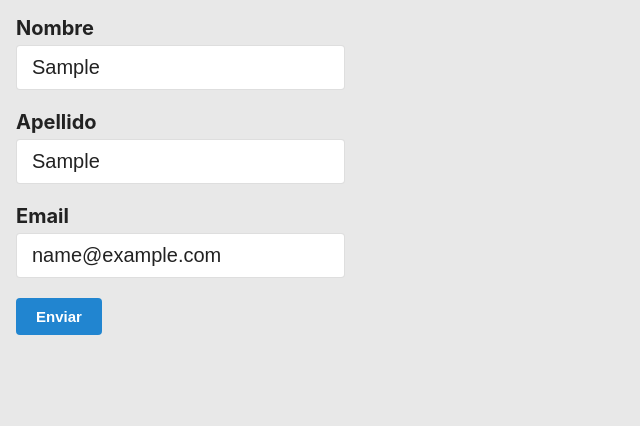
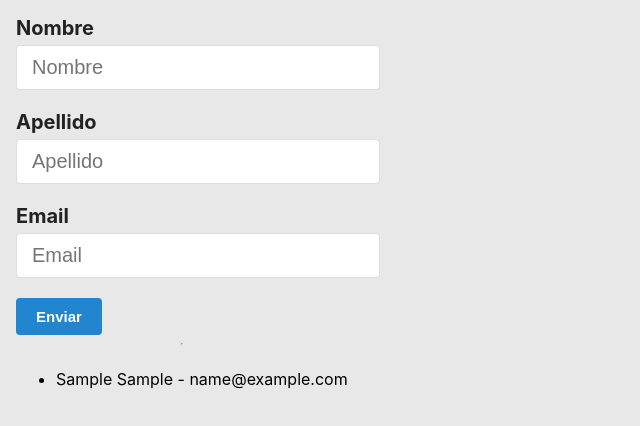
Before and after one commit to mattid89/react-typescript, a React (Create React App) app: page / in a window 1280 px wide. Both pictures are taken after typing "Sample", "Sample", "name@example.com" into the empty fields and a click on the button "Enviar". Shown: the top 426 px of the page, without its empty margins (0-640 px from the left). Built offline with nearby package versions, Linux system fonts and the light colour scheme.

Commit message:
refactor del formulario con hooks para mejorar re-renders. instalo formik.

```diff
--- a/package.json
+++ b/package.json
@@ -16,6 +16,7 @@
     "@types/react": "^17.0.37",
     "@types/react-dom": "^17.0.11",
     "axios": "^0.26.1",
+    "formik": "^2.2.9",
     "react": "^17.0.2",
     "react-dom": "^17.0.2",
     "react-scripts": "4.0.3",
--- a/src/Components/Formulario/index.tsx
+++ b/src/Components/Formulario/index.tsx
@@ -1,56 +1,29 @@
 import { useState } from "react";
-import useFormulario from "src/Hooks/UseFormulario";
 import { FormularioData } from "src/Models/FormularioData";
-import Button from "./button";
-import Input from "./Input";
+import UserForm from "./userForm";
 
 const Formulario = () => {
-  const initialObject = {
-    name: "",
-    apellido: "",
-    email: "",
-  };
   const [usuarios, setUsuarios] = useState<FormularioData[]>([])
-  const [formulario, handleChange] = useFormulario(initialObject);
 
-  const submit = (e: any) => {
-    e.preventDefault()
+  const submit = (usuario: FormularioData) => {
     setUsuarios([
       ...usuarios,
-      formulario,
+      usuario,
     ])
-    return {}
   }
 
-  console.log(formulario);
   return (
-    <form onSubmit={submit}>
-      <Input
-        label="Nombre"
-        name="name"
-        placeholder="Nombre"
-        value={formulario.name}
-        onChange={handleChange}
-      />
-
-      <Input
-        label="Apellido"
-        name="apellido"
-        placeholder="Apellido"
-        value={formulario.apellido}
-        onChange={handleChange}
-      />
-
-      <Input
-        label="Email"
-        name="email"
-        placeholder="Email"
-        value={formulario.email}
-        onChange={handleChange}
-      />
-
-      <Button>Enviar</Button>
-    </form>
+    <div className="flex-column">
+      <UserForm submit={submit} />
+      <hr />
+      <ul>
+        {usuarios.map((usuario) => (
+          <li key={usuario.email}>
+            {usuario.name} {usuario.apellido} - {usuario.email}
+          </li>
+        ))}
+      </ul>
+    </div>
   );
 };
 
--- /dev/null
+++ b/src/Components/Formulario/userForm/index.tsx
@@ -0,0 +1,51 @@
+import useFormulario from "src/Hooks/UseFormulario";
+import Button from "../button";
+import Input from "../Input";
+
+const UserForm = ({ submit }: any) => {
+  const initialObject = {
+    name: "",
+    apellido: "",
+    email: "",
+  };
+
+  const [formulario, handleChange, reset] = useFormulario(initialObject);
+
+	const handleSubmit = (e: any) => {
+    e.preventDefault();
+    submit(formulario);
+    reset();
+	}
+
+  return (
+    <form onSubmit={handleSubmit}>
+      <Input
+        label="Nombre"
+        name="name"
+        placeholder="Nombre"
+        value={formulario.name}
+        onChange={handleChange}
+      />
+
+      <Input
+        label="Apellido"
+        name="apellido"
+        placeholder="Apellido"
+        value={formulario.apellido}
+        onChange={handleChange}
+      />
+
+      <Input
+        label="Email"
+        name="email"
+        placeholder="Email"
+        value={formulario.email}
+        onChange={handleChange}
+      />
+
+      <Button>Enviar</Button>
+    </form>
+  );
+};
+
+export default UserForm;
--- a/src/Hooks/UseFormulario.tsx
+++ b/src/Hooks/UseFormulario.tsx
@@ -10,7 +10,9 @@ const useFormulario = (inicial: FormularioData): any => {
     })
   }
 
-	return [formulario, handleChange]
+  const reset = () => setFormulario(inicial)
+
+	return [formulario, handleChange, reset]
 }
 
 export default useFormulario
```
Also changed, not shown: 1 other file (tests, documents, lock files or other folders).
